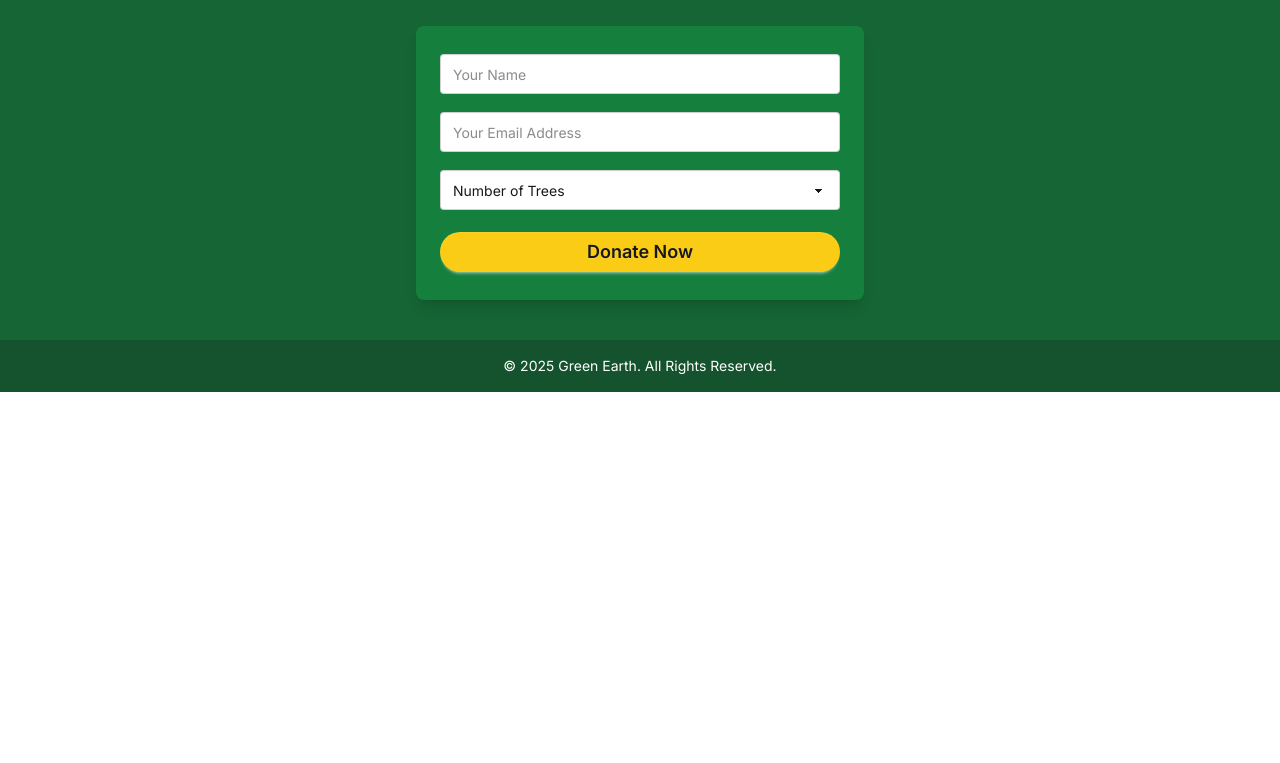
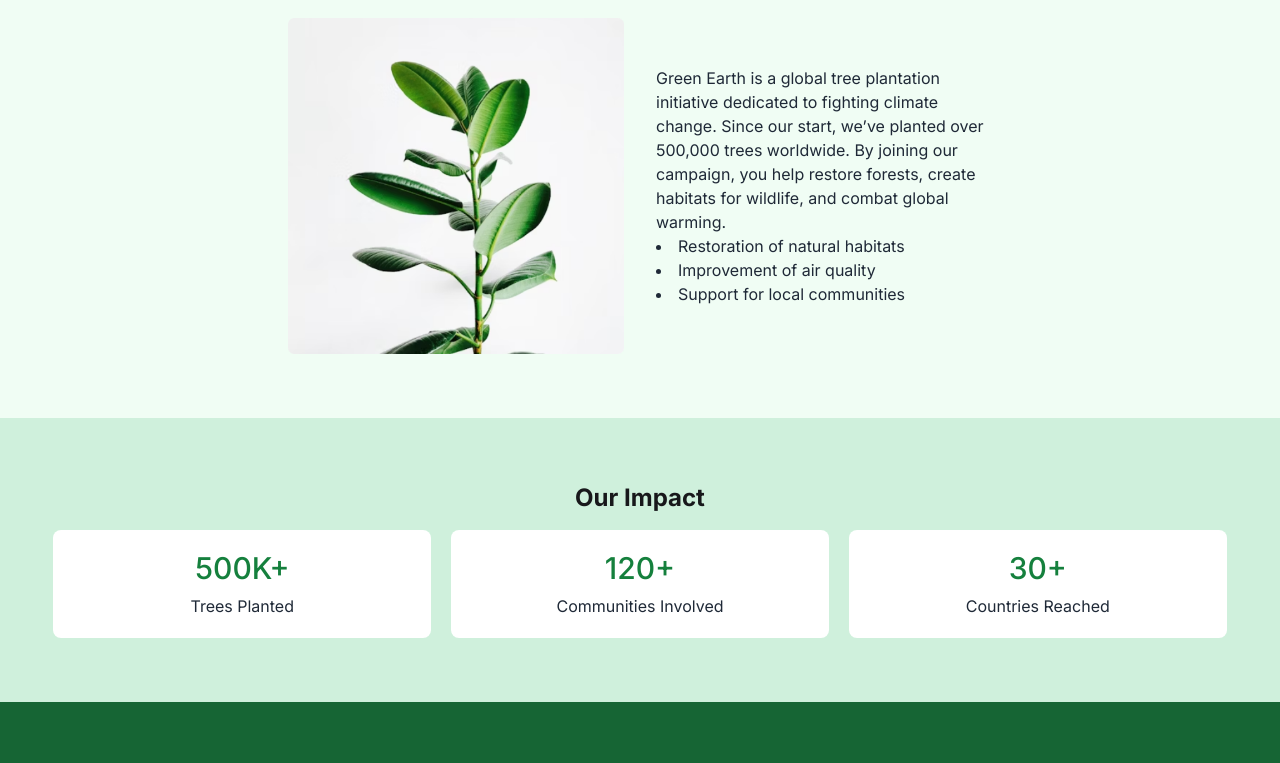
Before and after one commit to SazzadKhan45/assignment-b12-a6, a plain HTML site: page index.html in a window 1280 px wide. Shown: the part 526-1289 px from the top of the page. Before the commit the page ends 918 px from the top, so only its background shows below. Drawn offline with nearby package versions, Linux system fonts and the light colour scheme; files whose address does not match are found by name.

Commit message:
About the Campaign section done

```diff
--- a/index.html
+++ b/index.html
@@ -84,6 +84,63 @@
     <!-- main section start -->
     <main>
 
+
+
+        <!-- About the Campaign -->
+        <section class="bg-[#f0fdf4] py-16">
+            <div class="max-w-11/12 mx-auto lg:flex">
+                <div class="flex-1"></div>
+                <div class="flex-3">
+                    <h3 class="text-2xl text-center font-bold mb-8">About the Campaign</h3>
+                    <!--  Campaign info-->
+                    <div class="md:flex  justify-between items-center gap-8">
+                        <div class="md:w-[50%]">
+                            <img src="assets/about.png" alt="">
+                        </div>
+                        <div class="md:w-[50%] mt-8 md:mt-0">
+                            <p class="text-[#1f2937]">Green Earth is a global tree plantation initiative dedicated to
+                                fighting climate change.
+                                Since our start, we’ve planted over 500,000 trees worldwide. By joining our campaign,
+                                you
+                                help restore forests, create habitats for wildlife, and combat global warming.</p>
+                            <li class="text-[#1f2937]">Restoration of natural habitats</li>
+                            <li class="text-[#1f2937]">Improvement of air quality</li>
+                            <li class="text-[#1f2937]">Support for local communities</li>
+                        </div>
+                    </div>
+                </div>
+                <div class="flex-1"></div>
+            </div>
+        </section>
+        <!-- bottom card section -->
+        <section class="bg-[#cff0dc]">
+            <div class="max-w-11/12 mx-auto">
+                <!-- content info -->
+                <div class="py-16">
+                    <h3 class="text-2xl text-center font-bold mb-4">Our Impact</h3>
+                    <!-- card  container-->
+                    <div class="grid md:grid-cols-3 gap-5">
+                        <!-- card-1 -->
+                        <div class="bg-white text-center py-5 rounded-lg">
+                            <h2 class="text-3xl text-[#15803d] font-medium mb-2">500K+</h2>
+                            <p class="text-[#1f2937]">Trees Planted</p>
+                        </div>
+                        <!-- card-3 -->
+                        <div class="bg-white text-center py-5 rounded-lg">
+                            <h2 class="text-3xl text-[#15803d] font-medium mb-2">120+</h2>
+                            <p class="text-[#1f2937]">Communities Involved</p>
+                        </div>
+                        <!-- card-3 -->
+                        <div class="bg-white text-center py-5 rounded-lg">
+                            <h2 class="text-3xl text-[#15803d] font-medium mb-2">30+</h2>
+                            <p class="text-[#1f2937]">Countries Reached</p>
+                        </div>
+                    </div>
+                </div>
+            </div>
+
+        </section>
+
     </main>
 
     <!-- Footer section start -->
```
